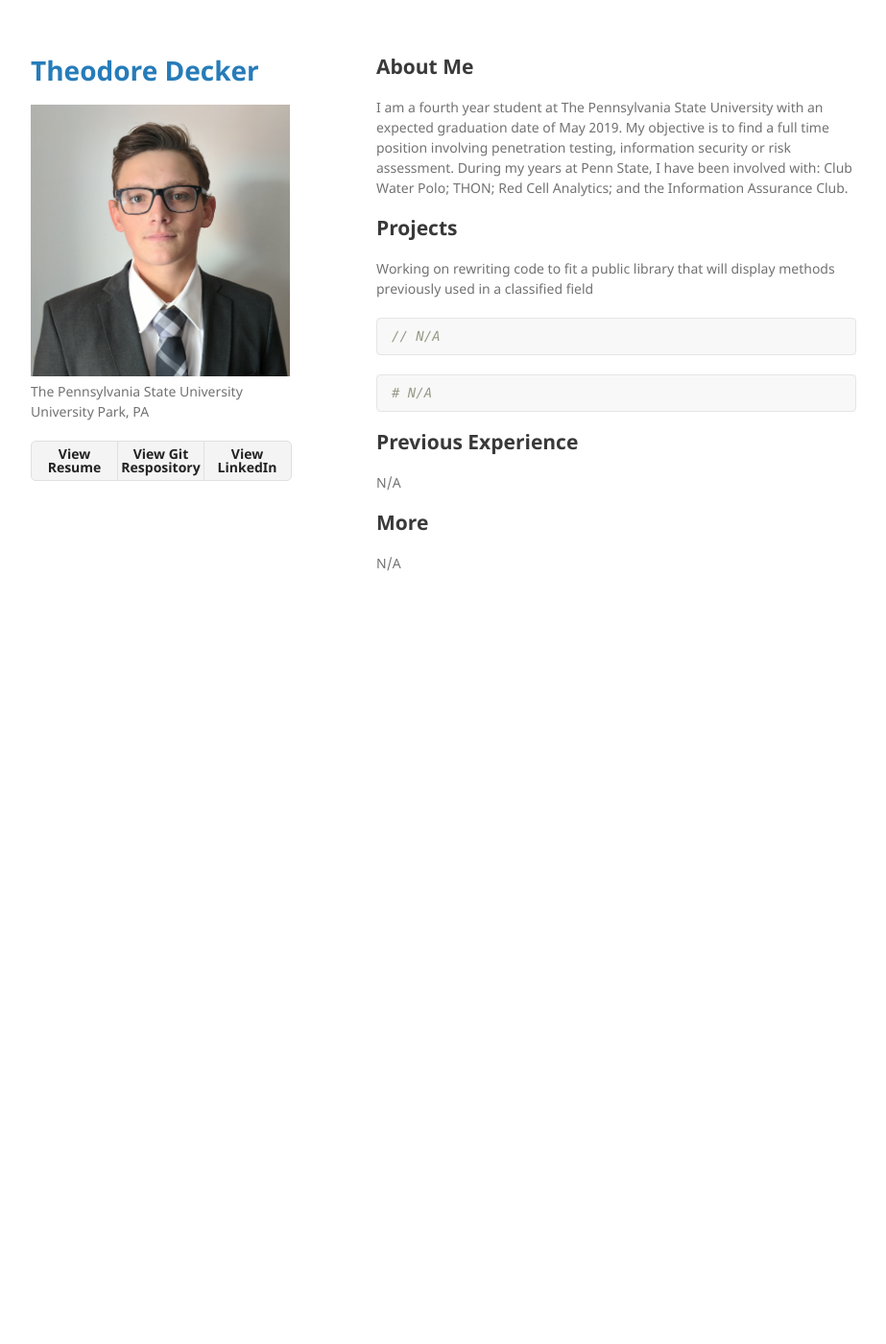
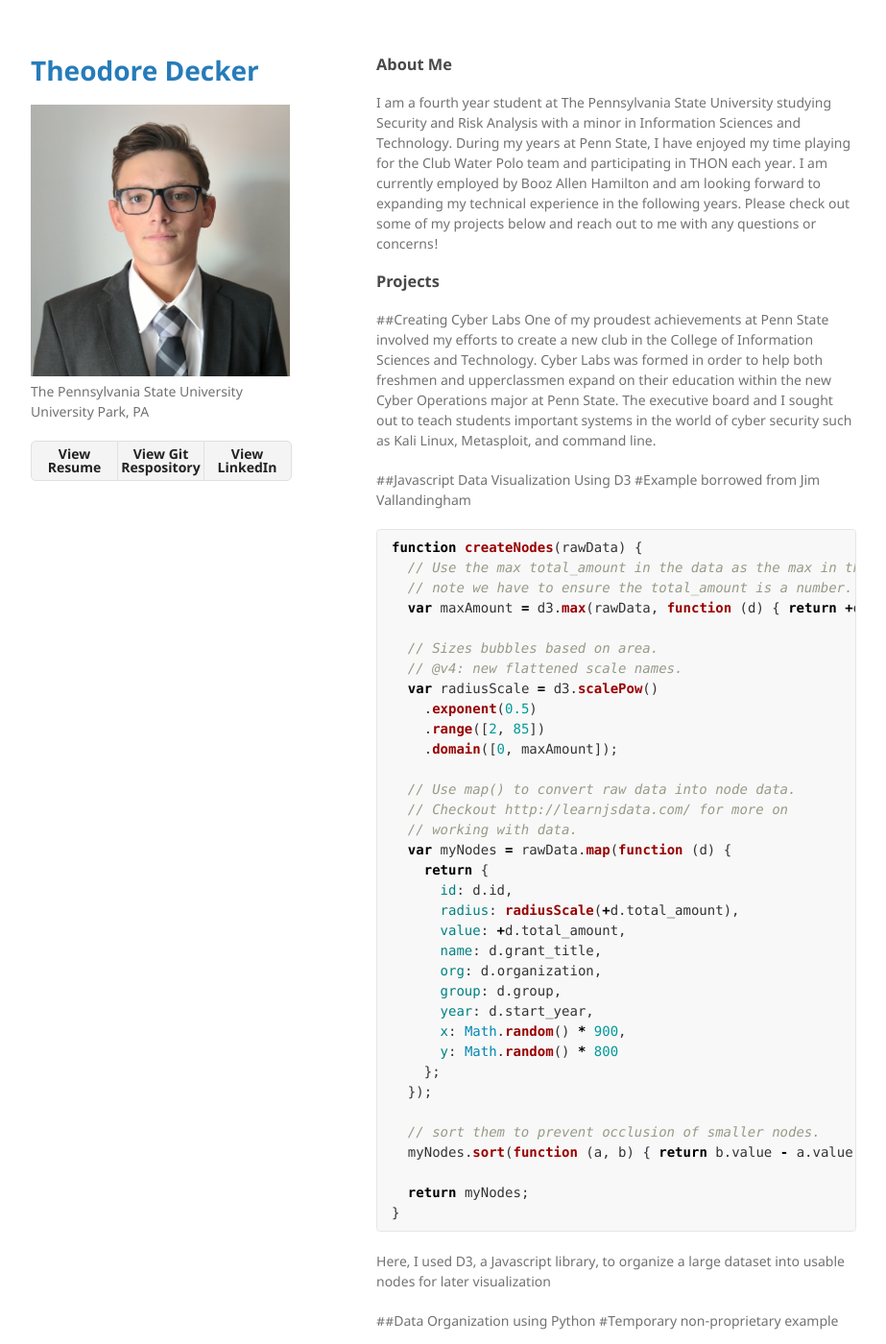
Before and after one commit to theodore-decker/theodore-decker.github.io, a Jekyll site: the page built from index.md, in a window 1280 px wide and 1400 px high. Shown: the whole window at 96% size, without its empty margins (178-1101 px from the left). Built offline with Jekyll 4.4.1, drawn with Linux system fonts in a browser that asks for light colours; our own code applies the rules of GitHub Pages for plain Markdown files; some of the changed text lies outside the part shown.

Commit message:
update index.md

````diff
--- a/index.md
+++ b/index.md
@@ -2,21 +2,70 @@
 layout: default
 ---
 
-## About Me
+### About Me
 
-I am a fourth year student at The Pennsylvania State University with an expected graduation date of May 2019. My objective is to find a full time position involving penetration testing, information security or risk assessment. During my years at Penn State, I have been involved with: Club Water Polo; THON; Red Cell Analytics; and the Information Assurance Club.
+I am a fourth year student at The Pennsylvania State University studying Security and Risk Analysis with a minor in Information Sciences and Technology. During my years at Penn State, I have enjoyed my time playing for the Club Water Polo team and participating in THON each year. I am currently employed by Booz Allen Hamilton and am looking forward to expanding my technical experience in the following years. Please check out some of my projects below and reach out to me with any questions or concerns!
 
-## Projects
+### Projects
 
-Working on rewriting code to fit a public library that will display methods previously used in a classified field
+##Creating Cyber Labs
+One of my proudest achievements at Penn State involved my efforts to create a new club in the College of Information Sciences and Technology. Cyber Labs was formed in order to help both freshmen and upperclassmen expand on their education within the new Cyber Operations major at Penn State. The executive board and I sought out to teach students important systems in the world of cyber security such as Kali Linux, Metasploit, and command line.
 
+##Javascript Data Visualization Using D3
+#Example borrowed from Jim Vallandingham
 ```js
-// N/A
+function createNodes(rawData) {
+  // Use the max total_amount in the data as the max in the scale's domain
+  // note we have to ensure the total_amount is a number.
+  var maxAmount = d3.max(rawData, function (d) { return +d.total_amount; });
+
+  // Sizes bubbles based on area.
+  // @v4: new flattened scale names.
+  var radiusScale = d3.scalePow()
+    .exponent(0.5)
+    .range([2, 85])
+    .domain([0, maxAmount]);
+
+  // Use map() to convert raw data into node data.
+  // Checkout http://learnjsdata.com/ for more on
+  // working with data.
+  var myNodes = rawData.map(function (d) {
+    return {
+      id: d.id,
+      radius: radiusScale(+d.total_amount),
+      value: +d.total_amount,
+      name: d.grant_title,
+      org: d.organization,
+      group: d.group,
+      year: d.start_year,
+      x: Math.random() * 900,
+      y: Math.random() * 800
+    };
+  });
+
+  // sort them to prevent occlusion of smaller nodes.
+  myNodes.sort(function (a, b) { return b.value - a.value; });
+
+  return myNodes;
+}
 ```
 
+Here, I used D3, a Javascript library, to organize a large dataset into usable nodes for later visualization
 
+##Data Organization using Python
+#Temporary non-proprietary example
 ```python
-# N/A
+import os
+# Read file
+open('/Documents/GitHub/rawData.csv', 'r') as rawData
+
+# Edit file
+ for line in rawData:
+     print("NEW DATA")
+
+# Write file
+open('/Documents/GitHub/newData.csv', 'w') as newData
+newData.close()
 ```
 
 ## Previous Experience
````
